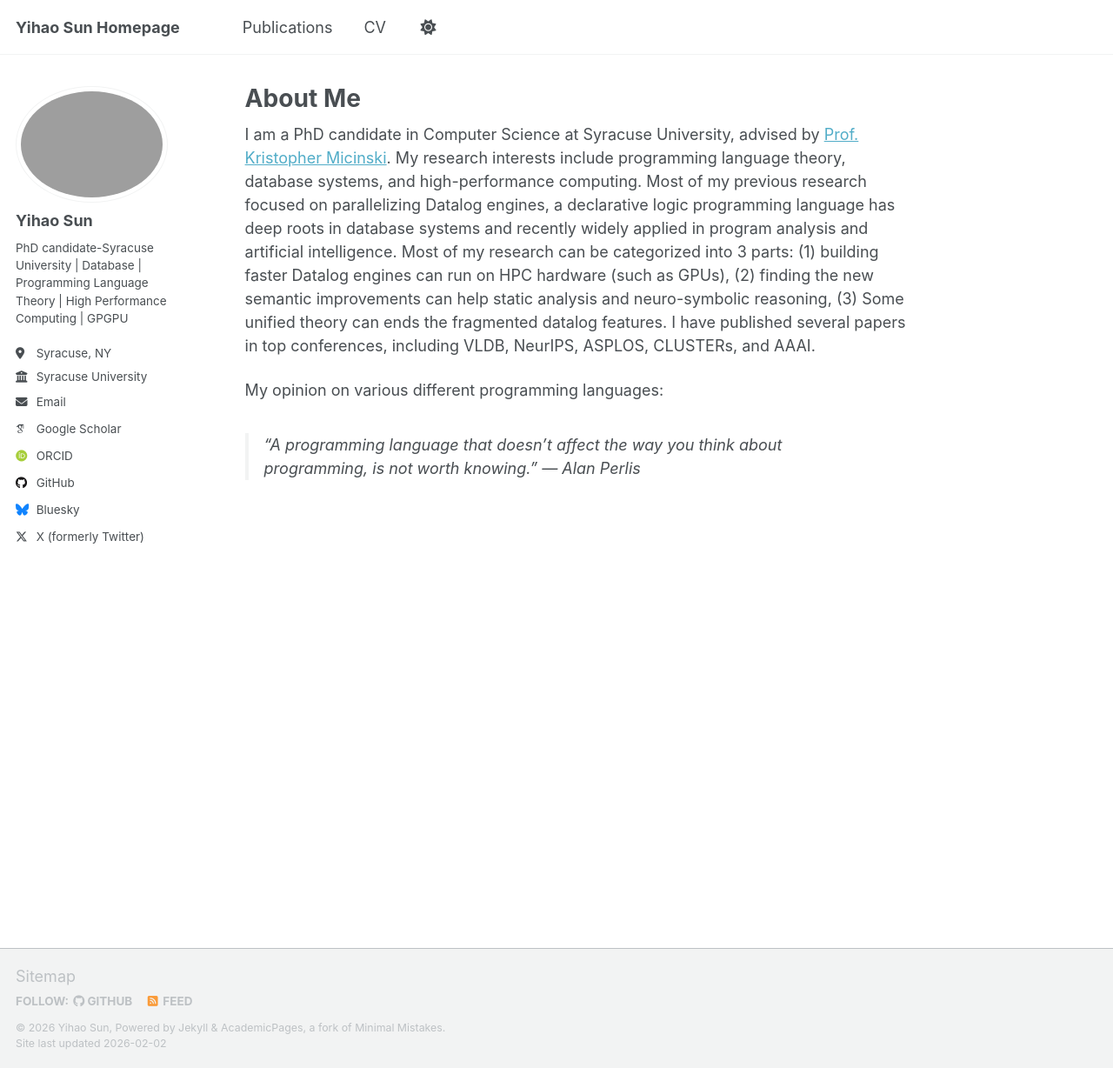
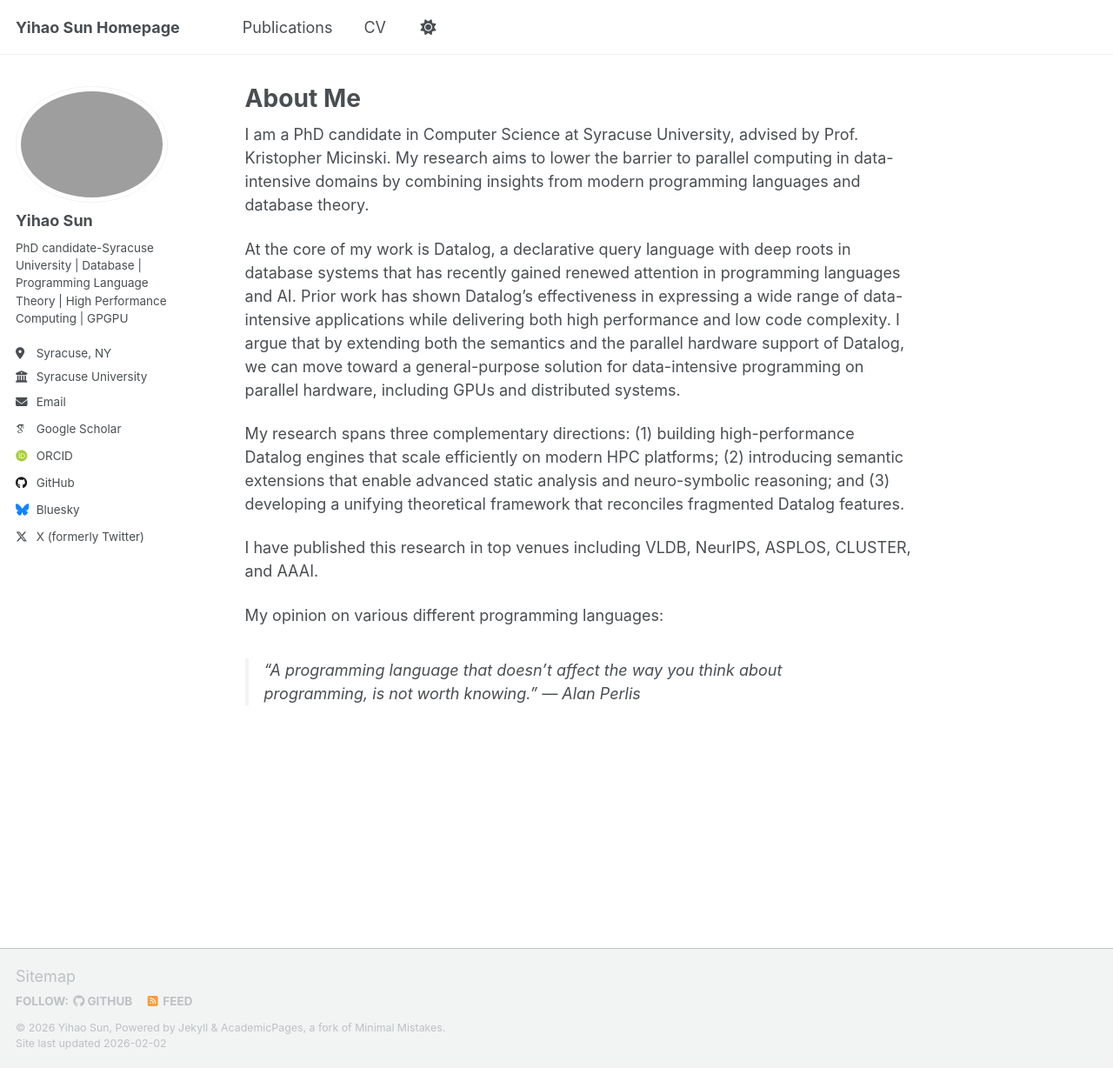
Before and after one commit to StarGazerM/StarGazerM.github.io, a Jekyll site: the page built from _pages/about.md, in a window 1280 px wide and 1228 px high. Shown: the whole window at 87% size. Built offline with Jekyll 4.4.1, drawn with Linux system fonts in a browser that asks for light colours; some web fonts are replaced; a script that is not in the unit is left out.

```diff
--- a/_pages/about.md
+++ b/_pages/about.md
@@ -8,7 +8,13 @@ redirect_from:
 ---
 
 
-I am a PhD candidate in Computer Science at Syracuse University, advised by [Prof. Kristopher Micinski](https://kmicinski.com/). My research interests include programming language theory, database systems, and high-performance computing. Most of my previous research focused on parallelizing Datalog engines, a declarative logic programming language has deep roots in database systems and recently widely applied in program analysis and artificial intelligence. Most of my research can be categorized into 3 parts: (1) building faster Datalog engines can run on HPC hardware (such as GPUs), (2)  finding the new semantic improvements can help static analysis and neuro-symbolic reasoning, (3) Some unified theory can ends the fragmented datalog features. I have published several papers in top conferences, including VLDB, NeurIPS, ASPLOS, CLUSTERs, and AAAI.
+I am a PhD candidate in Computer Science at Syracuse University, advised by Prof. Kristopher Micinski. My research aims to lower the barrier to parallel computing in data-intensive domains by combining insights from modern programming languages and database theory.
+
+At the core of my work is Datalog, a declarative query language with deep roots in database systems that has recently gained renewed attention in programming languages and AI. Prior work has shown Datalog’s effectiveness in expressing a wide range of data-intensive applications while delivering both high performance and low code complexity. I argue that by extending both the semantics and the parallel hardware support of Datalog, we can move toward a general-purpose solution for data-intensive programming on parallel hardware, including GPUs and distributed systems.
+
+My research spans three complementary directions: (1) building high-performance Datalog engines that scale efficiently on modern HPC platforms; (2) introducing semantic extensions that enable advanced static analysis and neuro-symbolic reasoning; and (3) developing a unifying theoretical framework that reconciles fragmented Datalog features.
+
+I have published this research in top venues including VLDB, NeurIPS, ASPLOS, CLUSTER, and AAAI.
 
 My opinion on various different programming languages:
 > "A programming language that doesn’t affect the way you think about programming, is not worth knowing." — Alan Perlis
```
Also changed, not shown: _pages/cv.md (+8 -1 lines), _publications/ics25.md (added, +12 -0 lines).
